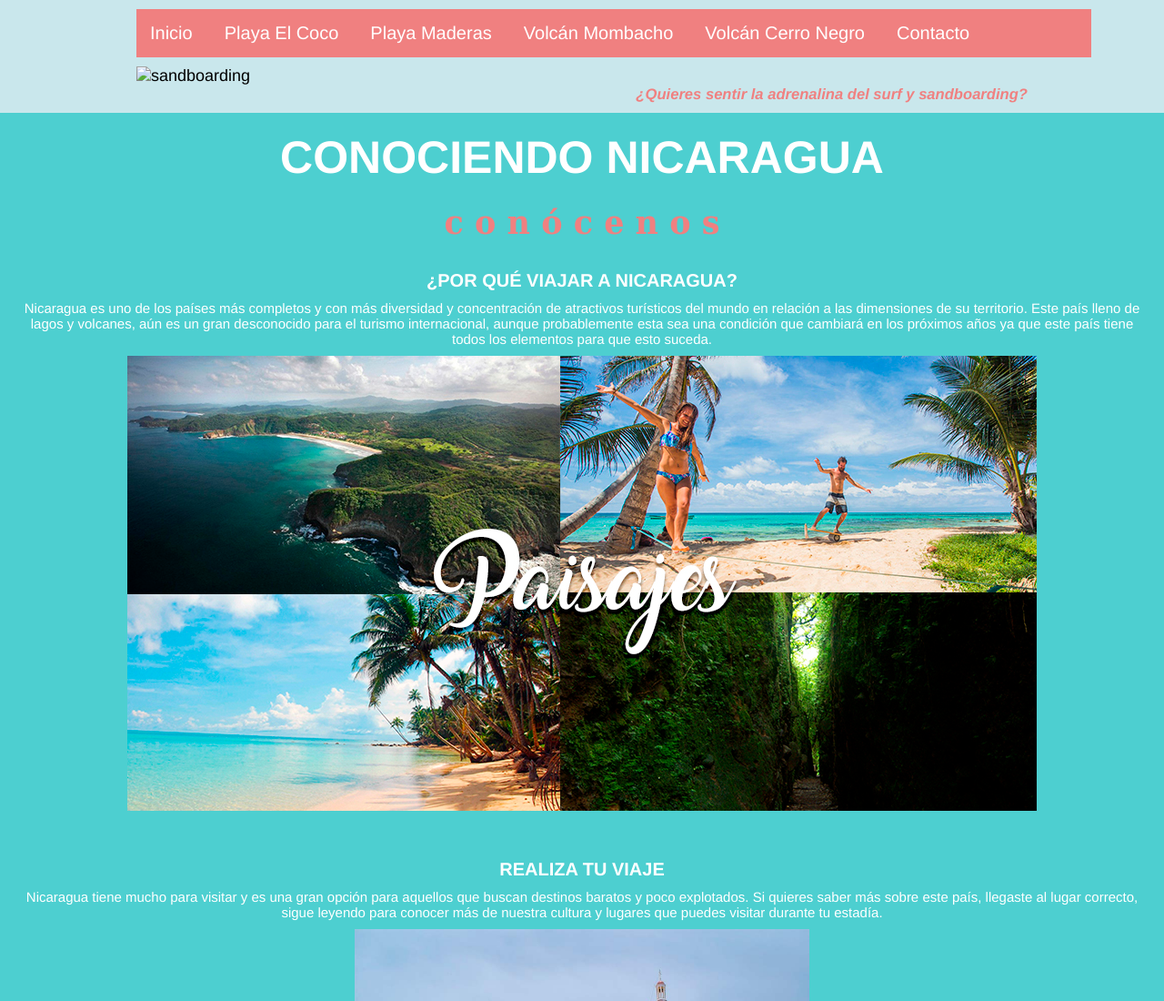
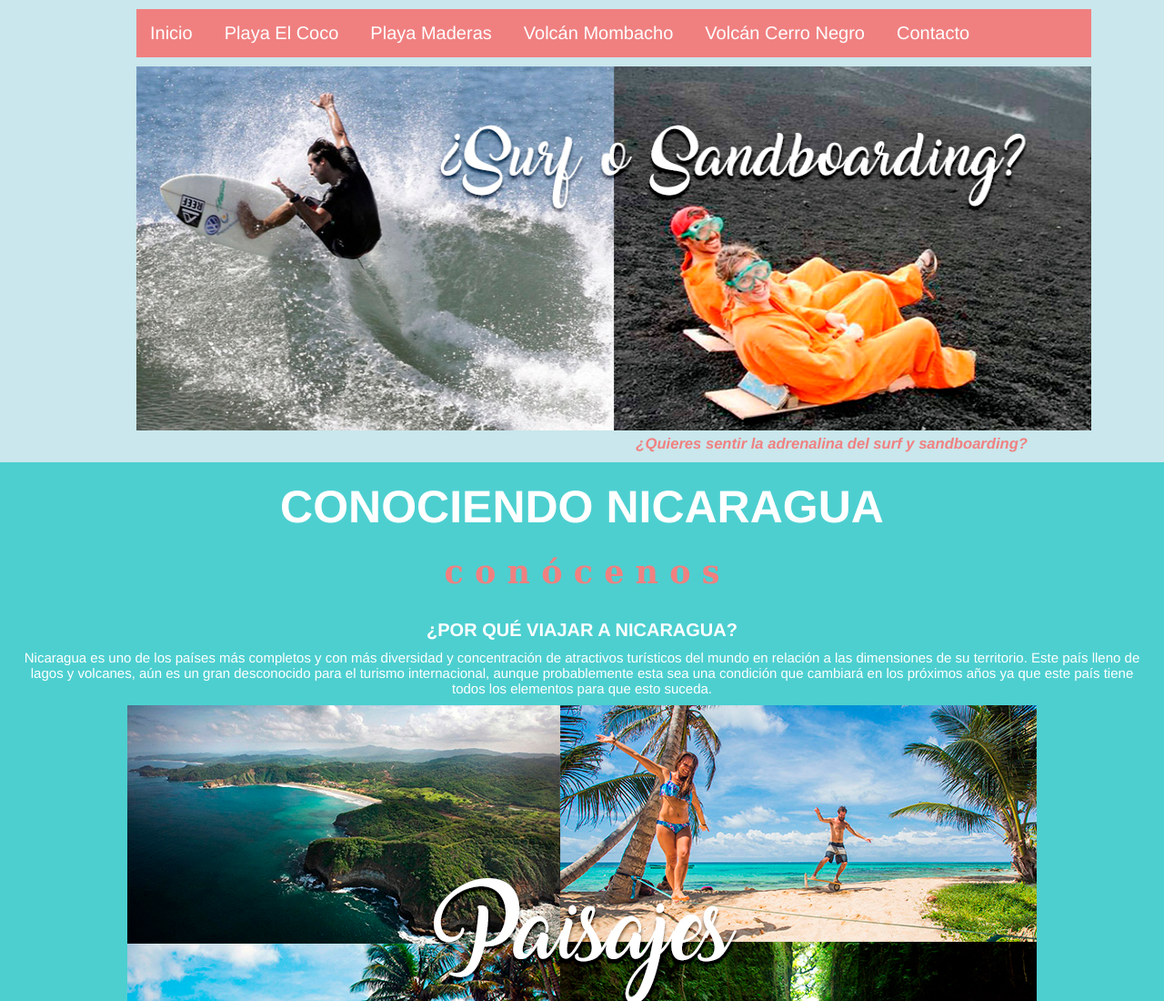
Before and after one commit to jossgonbo/j0xgb, a plain HTML site: page index.html in a window 1280 px wide. Shown: the top 1100 px of the page at 91% size. Drawn offline with Linux system fonts and the light colour scheme; files whose address does not match are found by name.

Commit message:
Update index.html

```diff
--- a/index.html
+++ b/index.html
@@ -32,7 +32,7 @@
 			</ul>
 	</nav>
 		<div>
-			<img src="surf o sandboarding.jpg" alt="sandboarding" width="1050" height="400"></div>
+			<img src="../Images/surf o sandboarding.jpg" alt="sandboarding" width="1050" height="400"></div>
 		<figcaption>
 			<h5>¿Quieres sentir la adrenalina del surf y sandboarding?</h5>
 		</figcaption>
```
